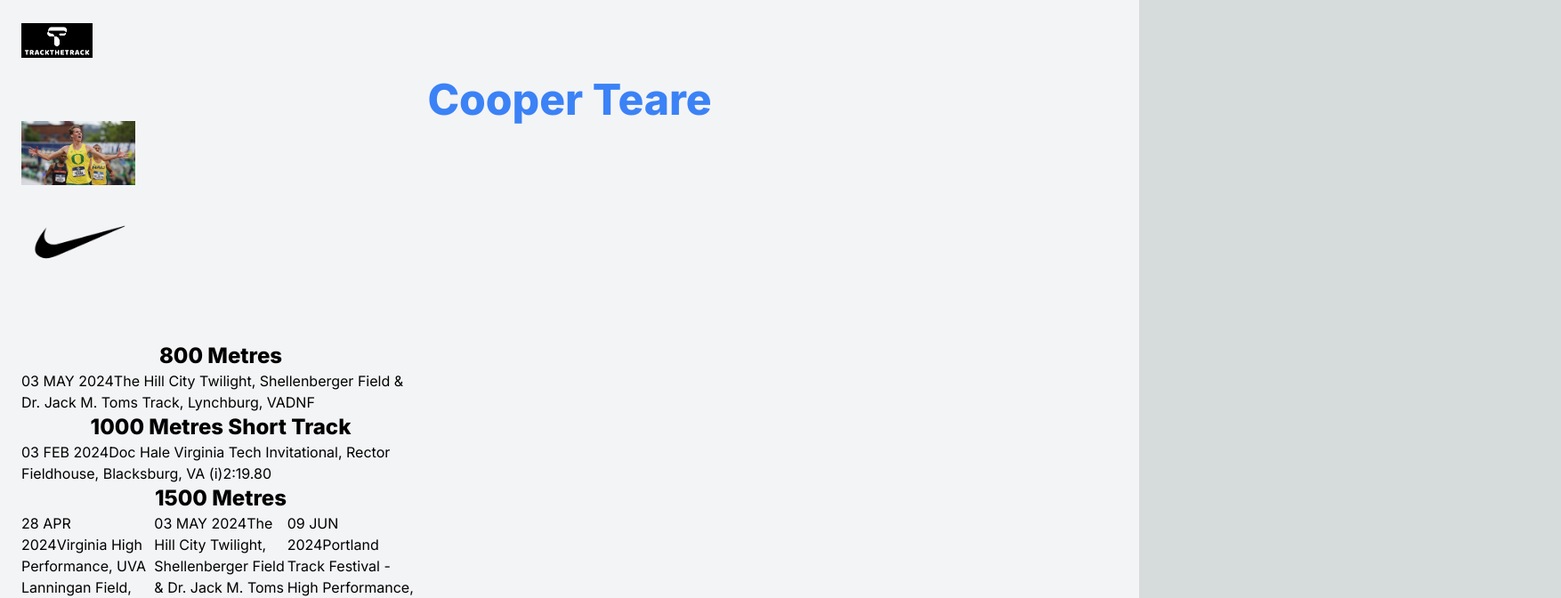
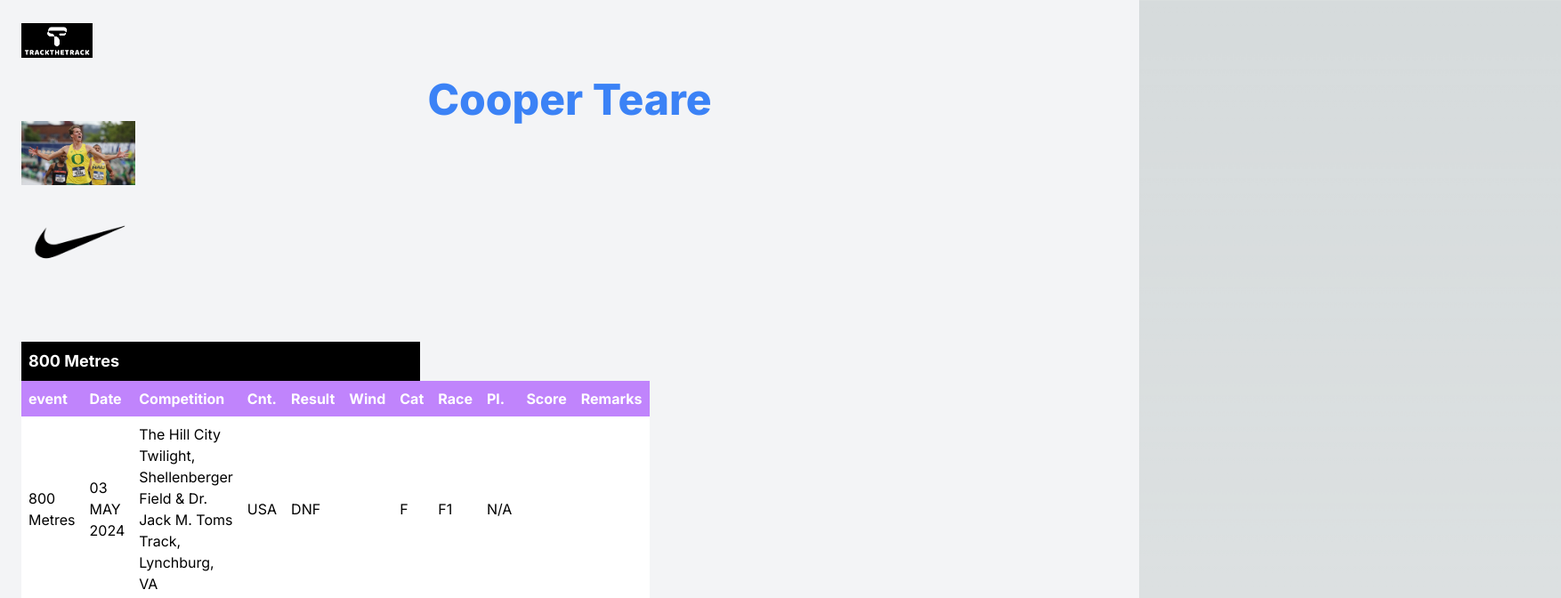
Before and after one commit to sohumgaitonde/trackthetrack, a Next.js app in the folder trackthetrack/: page /athletes/teare in a window 1280 px wide. Shown: the top 672 px of the page at 89% size, 1754 px wide, since content can reach past the window. Built offline with nearby package versions, Linux system fonts and the light colour scheme.

Commit message:
change the results formatting
its getting closer, still incredibly inefficient and confusing

```diff
--- a/trackthetrack/app/athletes/teare/page.tsx
+++ b/trackthetrack/app/athletes/teare/page.tsx
@@ -19,6 +19,7 @@ const TearePage: React.FC = () => {
   const athlete = 'Cooper Teare';
   const videos = youtube[athlete];
   const events = Object.keys(results);
+  const result_columns = Object.keys(results[events[0]][0]);
   const [currentIndex, setCurrentIndex] = useState(0);
 
   const handlePrev = () => {
@@ -53,33 +54,44 @@ const TearePage: React.FC = () => {
         {
           events.map((event, index) => (
             <div key={index} className="w-full max-w-md">
-              <div className='text-2xl font-extrabold text-center'>
-                {event}
-              </div>
-              <div className='flex'>
+              <div className="bg-black text-white p-2 text-lg font-bold mt-4">{event}</div>
+              <div>
+              <table className="w-full text-left">
+              <thead className="bg-purple-400 text-white">
+              <tr>
+              {result_columns.map((column, index) => (
+                <th className="p-2">{column}</th>
+              ))}
+              </tr>
+              </thead>
+
+              <tbody>
+              <tr className="bg-white">
+
               {
                 results[event].map((result, index) => (
-                  <div key={index} className="w-full max-w-md">
-
-                  <div className='flex'>
-
-                    {result['Date']}
-                    {result['Competition']}
-                    {result['Result']}
-                  </div>
-                  </div>
+                  <>
+                    {result_columns.map((col, index) => (
+                    <>
+                      <td className="p-2">{result[col]}</td>
+                    </>
+                  ))}
+                  </>
 
               ))
               }
+              </tr>
+              </tbody>
+              </table>
               </div>
+
+
+
             </div>
 
           ))
         }
       </div>
-
-
-
 
       <div className="flex flex-col items-center">
 
```
